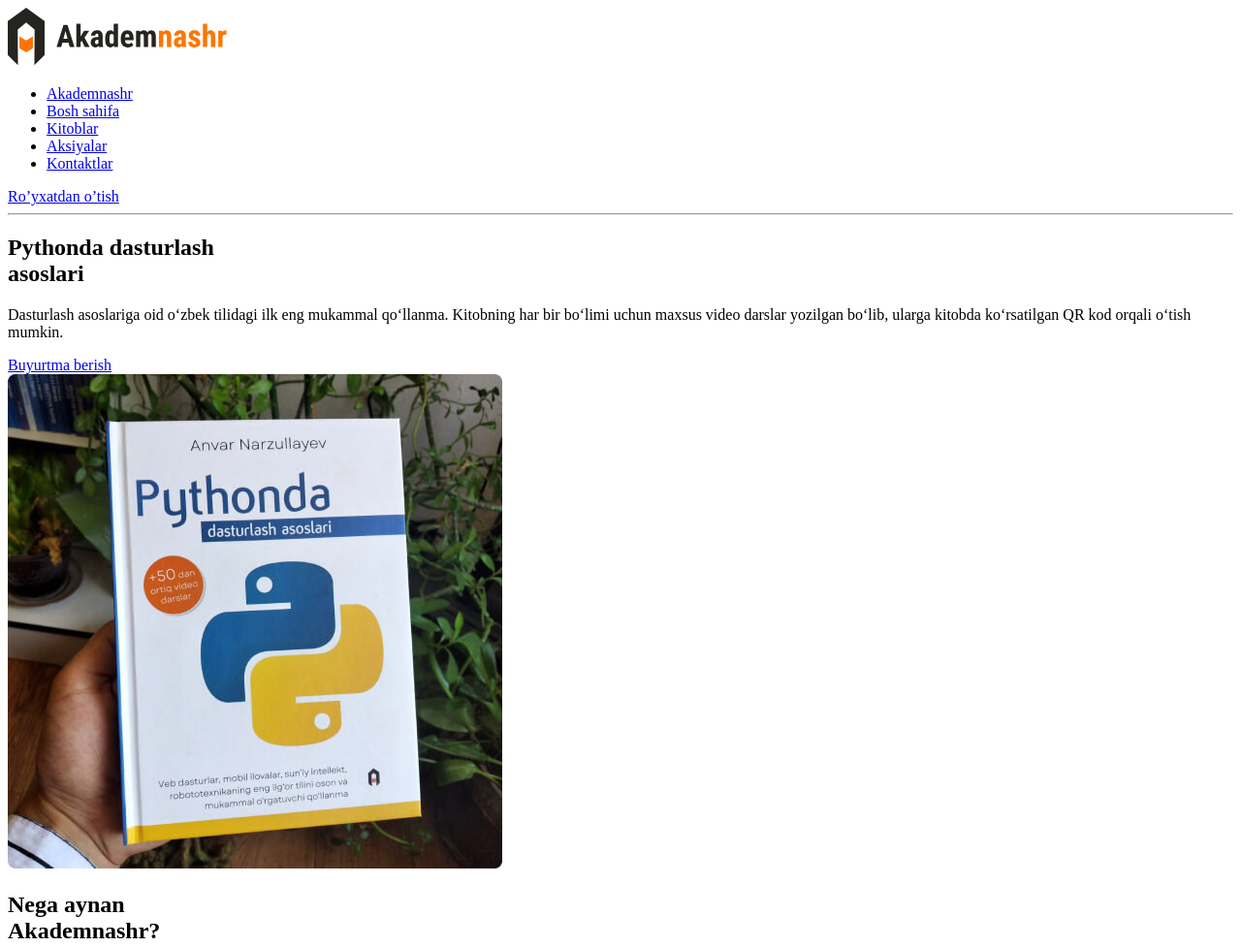
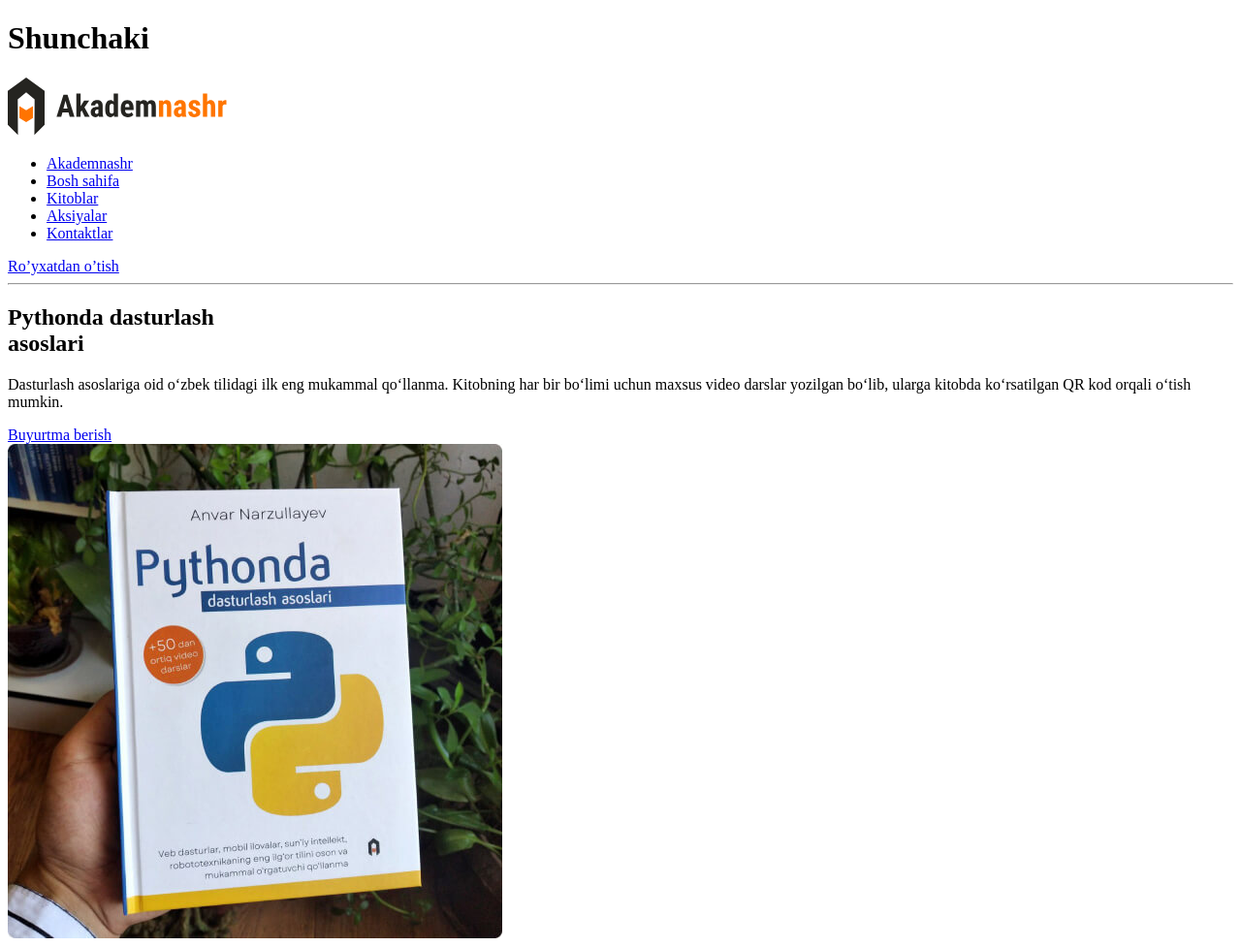
Before and after one commit to akramjonnuriddinov/my-first-repo, a plain HTML site: page index.html in a window 1280 px wide. Shown: the top 977 px of the page at 97% size. Drawn offline with Linux system fonts and the light colour scheme.

Commit message:
Add site  heading and motto

```diff
--- a/index.html
+++ b/index.html
@@ -4,10 +4,11 @@
     <meta charset="UTF-8">
     <meta http-equiv="X-UA-Compatible" content="IE=edge">
     <meta name="viewport" content="width=device-width, initial-scale=1.0">
-    <title>Document</title>
+    <title>Akademnashr</title>
     <link rel="stylesheet" href="./css/styles.css">
 </head>
 <body>
+    <h1>Shunchaki</h1>
     <header>
         <a href="index.html">
             <img src="./img/logo.svg" alt="Akademnashr Logo" width="227" height="60">
```
